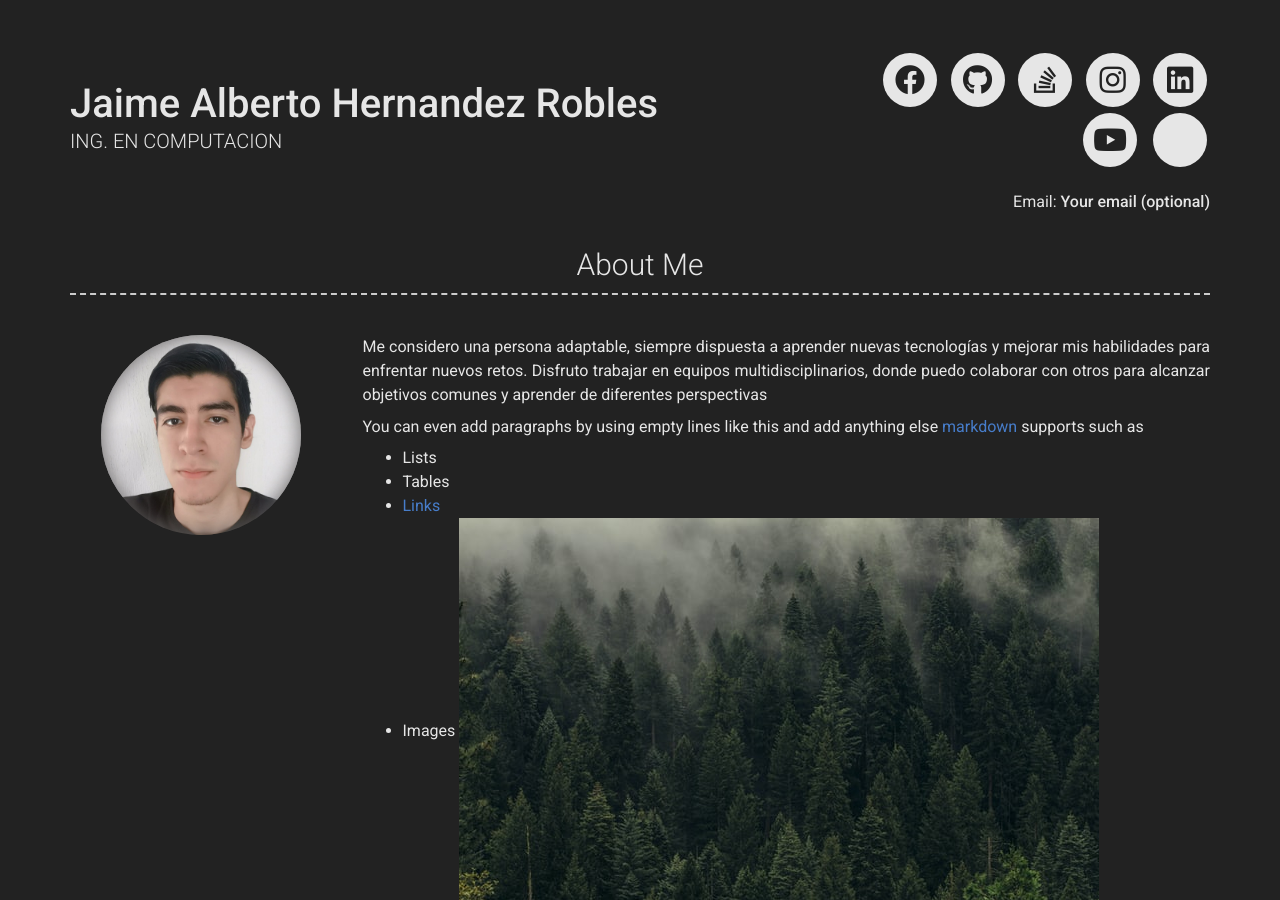
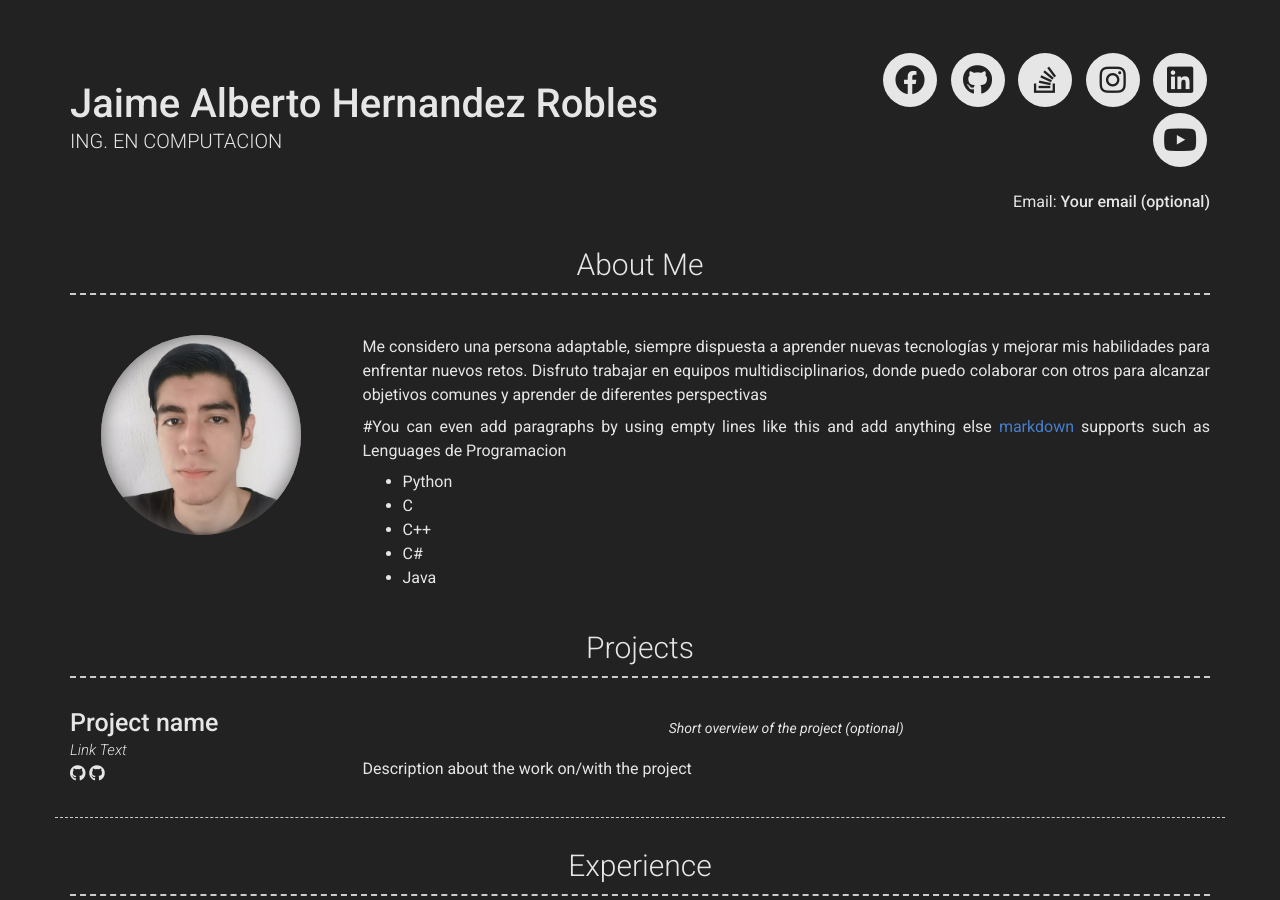
Before and after one commit to JA-HR/JA-HR.github.io, a Jekyll site: the page built from index.md, in a window 1280 px wide and 900 px high. Built offline with Jekyll 4.4.1, drawn with Linux system fonts in a browser that asks for light colours; nearby versions of some CDN libraries.

Commit message:
Update _config.yml

```diff
--- a/_config.yml
+++ b/_config.yml
@@ -34,10 +34,10 @@ youtube_username: jekyll
 #googlescholar_username: D847cGsAAAAJ
 
 # Additional icon links
-additional_links:
-- title: Link name
-  icon: Font Awesome brand icon name (eg. fab fa-twitter) (https://fontawesome.com/icons?d=gallery&s=brands&m=free)
-  url: Link url (eg. https://google.com)
+#additional_links:
+#- title: Link name
+#  icon: Font Awesome brand icon name (eg. fab fa-twitter) (https://fontawesome.com/icons?d=gallery&s=brands&m=free)
+#  url: Link url (eg. https://google.com)
 # - title: another link
 #   icon: font awesome brand icon name (eg. fab fa-twitter) (https://fontawesome.com/icons?d=gallery&s=brands&m=free)
 #   url: Link url (eg. https://google.com)
@@ -55,11 +55,16 @@ about_content: | # this will include new lines to allow paragraphs
   Me considero una persona adaptable, siempre dispuesta a aprender nuevas tecnologías y mejorar mis habilidades para enfrentar nuevos retos.
   Disfruto trabajar en equipos multidisciplinarios, donde puedo colaborar con otros para alcanzar objetivos comunes y aprender de diferentes perspectivas
 
-  You can even add paragraphs by using empty lines like this and add anything else [markdown](https://www.markdownguide.org/getting-started#what-is-markdown) supports such as
-    - Lists
-    - Tables
-    - <a href="google.com">Links</a>
-    - Images ![alt text](/images/landscape-trees.jpg "Trees")
+  #You can even add paragraphs by using empty lines like this and add anything else [markdown](https://www.markdownguide.org/getting-started#what-is-markdown) supports such as
+  Lenguages de Programacion
+    - Python
+    - C
+    - C++
+    - C#
+    - Java
+#    - Tables
+#    - <a href="google.com">Links</a>
+#    - Images ![alt text](/images/landscape-trees.jpg "Trees")
 
 content:
   - title: Projects # Title for the section
```
